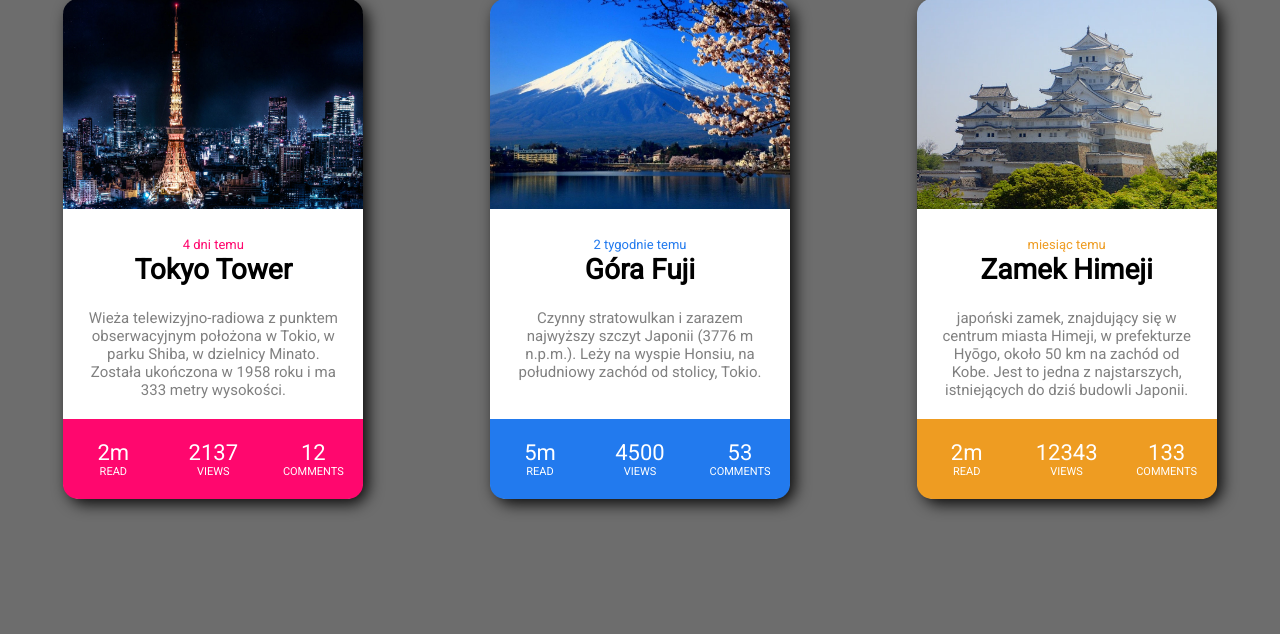
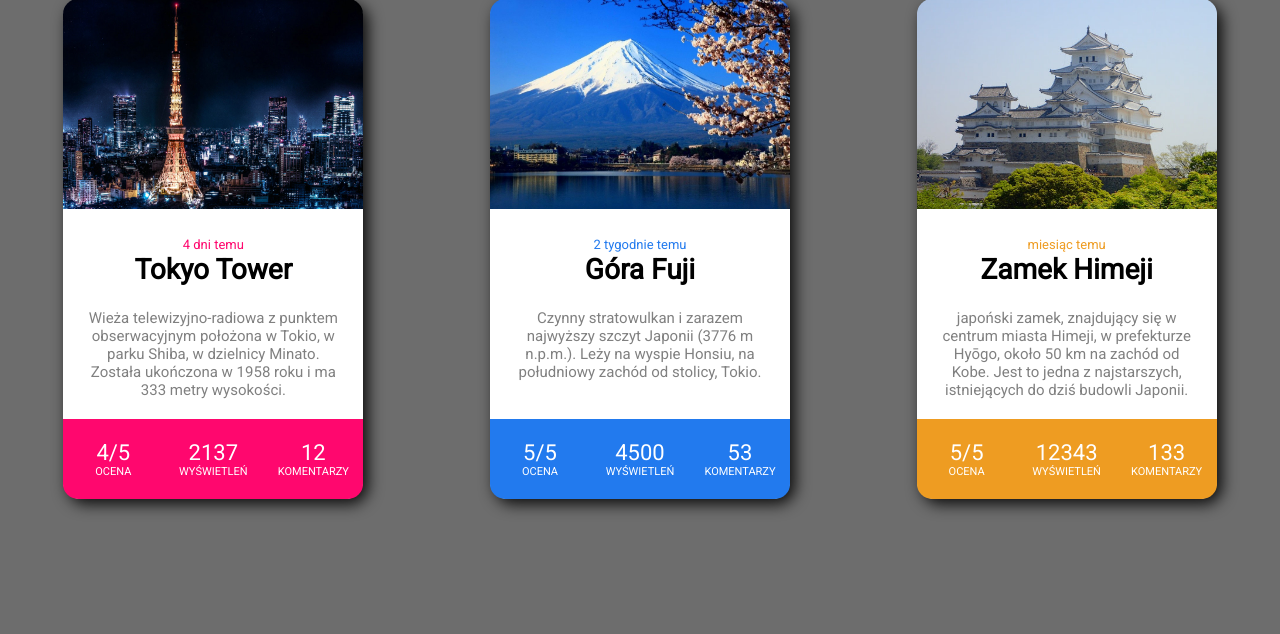
Before and after one commit to 3ti-2020/crud-wiele-do-wielu-szymon-niewiadomski, a PHP site: page /cards/index.php in a window 1280 px wide. Shown: the part 151-785 px from the top of the page. Run offline with PHP 8.4, Linux system fonts and the light colour scheme; the visitor is signed in with stand-in values (Sample User, id 1).

Commit message:
Add files via upload

```diff
--- a/cards/index.php
+++ b/cards/index.php
@@ -29,16 +29,16 @@
             </div>
             <div class="card-stats">
                 <div class="stat">
-                    <div class="value">2m</div>
-                    <div class="type">read</div>
+                    <div class="value">4/5</div>
+                    <div class="type">OCENA</div>
                 </div>
                 <div class="stat">
                     <div class="value">2137</div>
-                    <div class="type">views</div>
+                    <div class="type">WYŚWIETLEŃ</div>
                 </div>
                 <div class="stat">
                     <div class="value">12</div>
-                    <div class="type">comments</div>
+                    <div class="type">KOMENTARZY</div>
                 </div>
             </div>
         </div>
@@ -51,16 +51,16 @@
             </div>
             <div class="card-stats">
                 <div class="stat">
-                    <div class="value">5m</div>
-                    <div class="type">read</div>
+                    <div class="value">5/5</div>
+                    <div class="type">OCENA</div>
                 </div>
                 <div class="stat">
                     <div class="value">4500</div>
-                    <div class="type">views</div>
+                    <div class="type">WYŚWIETLEŃ</div>
                 </div>
                 <div class="stat">
                     <div class="value">53</div>
-                    <div class="type">comments</div>
+                    <div class="type">KOMENTARZY</div>
                 </div>
             </div>
         </div>
@@ -73,16 +73,16 @@
             </div>
             <div class="card-stats">
                 <div class="stat">
-                    <div class="value">2m</div>
-                    <div class="type">read</div>
+                    <div class="value">5/5</div>
+                    <div class="type">OCENA</div>
                 </div>
                 <div class="stat">
                     <div class="value">12343</div>
-                    <div class="type">views</div>
+                    <div class="type">WYŚWIETLEŃ</div>
                 </div>
                 <div class="stat">
                     <div class="value">133</div>
-                    <div class="type">comments</div>
+                    <div class="type">KOMENTARZY</div>
                 </div>
             </div>
         </div>
```
